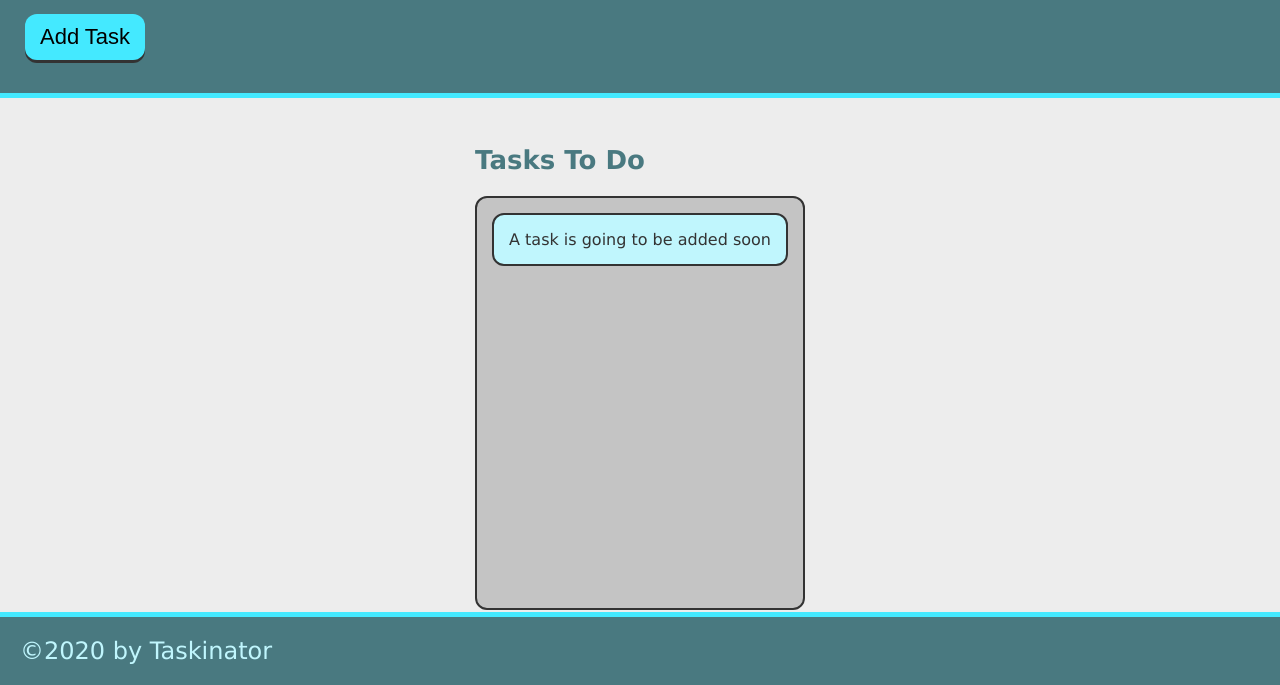
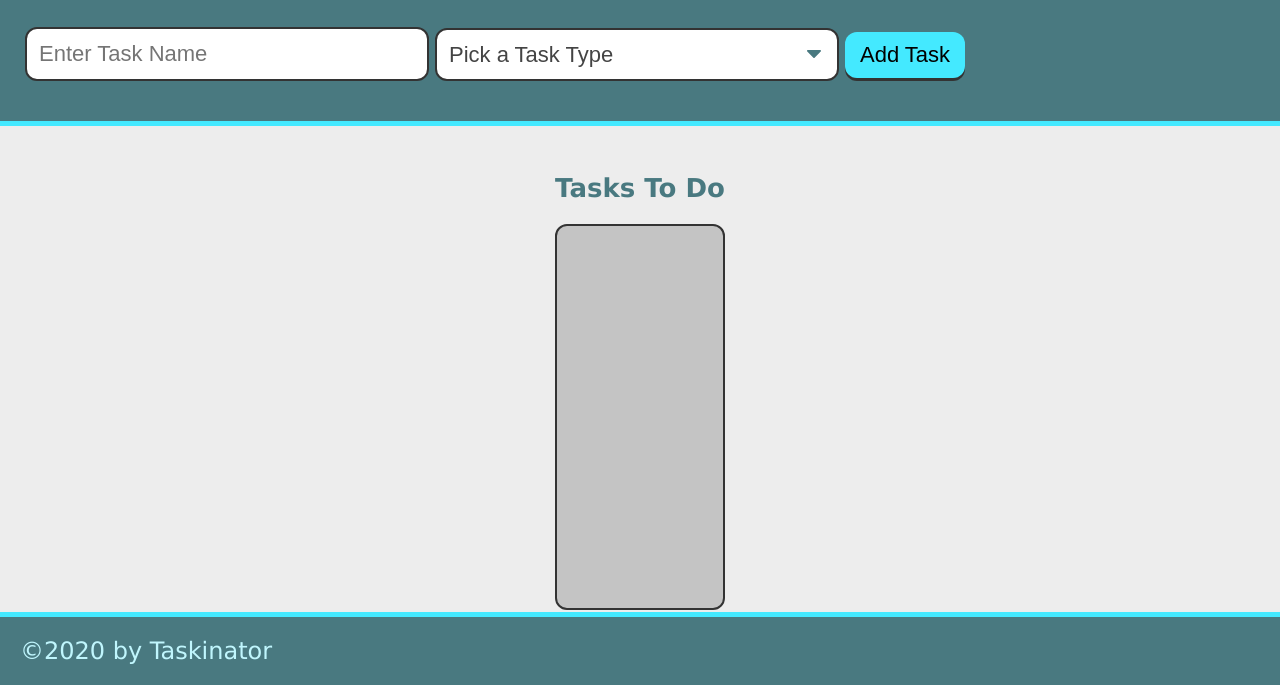
Before and after one commit to MatValdejao/taskinator, a plain HTML site: page index.html in a window 1280 px wide. Shown: the part 115-800 px from the top of the page. Drawn offline with Linux system fonts and the light colour scheme.

Commit message:
added task form

```diff
--- a/index.html
+++ b/index.html
@@ -14,14 +14,27 @@
     <header>
         <h1 class="page-title">Taskinator</h1>
         <p>Click the button below to add a new task!</p>
-        <button class="btn" id="save-task">Add Task</button>
+        <form id="task-form">
+            <div class="form-group">
+                <input type="text" name="task-name" placeholder="Enter Task Name" />
+            </div>
+            <div class="form-group">
+                <select name="task-type" class="select-dropdown">
+                    <option value="" disabled selected>Pick a Task Type</option>
+                    <option value="Print">Print</option>
+                    <option value="Web">Web</option>
+                    <option value="Mobile">Mobile</option>
+                </select>
+            </div>
+            <div class="form-group">
+                <button class="btn" id="save-task" type="submit">Add Task</button>
+            </div>
+        </form>
     </header>
     <main class="page-content">
         <section class="task-lisk-wrapper">
             <h2 class="list-title">Tasks To Do</h2>
-            <ul class="task-list" id="tasks-to-do">
-                <li class="task-item">A task is going to be added soon</li>
-            </ul>
+            <ul class="task-list" id="tasks-to-do"></ul>
         </section>
     </main>
     <footer>
```
